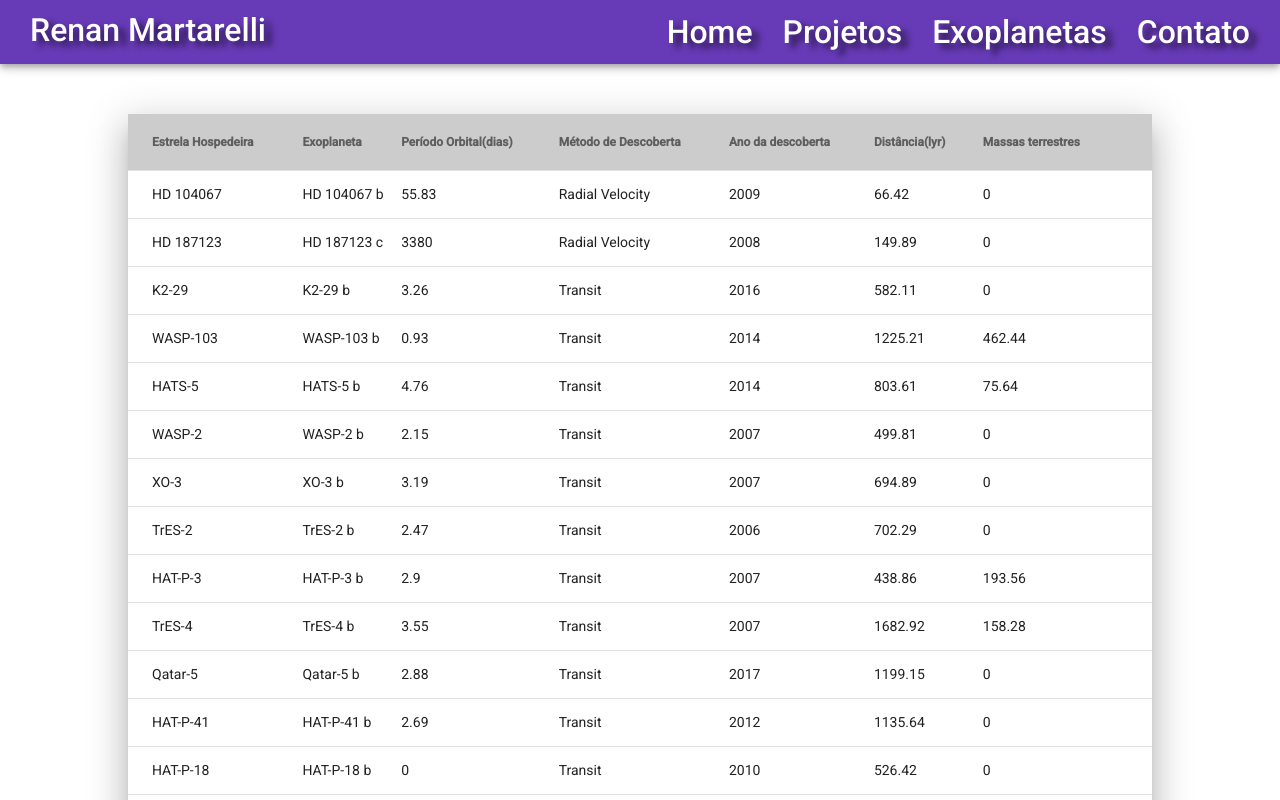
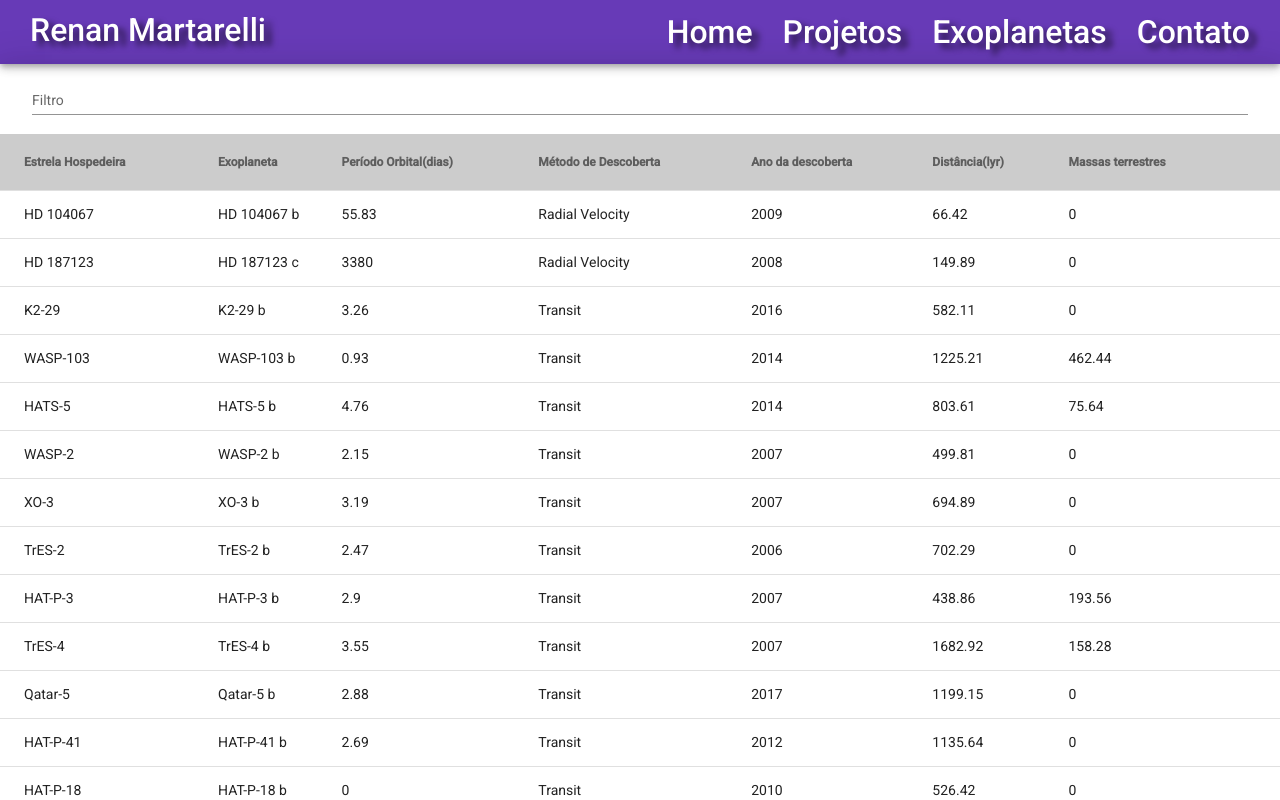
Before and after one commit to Martarelli/Angular-Martarelli, an Angular app: page /exoplanets in a window 1280 px wide. Shown: the top 800 px of the page. Built offline with nearby package versions, Linux system fonts and the light colour scheme.

Commit message:
adicionado filtro

```diff
--- a/src/app/app.module.ts
+++ b/src/app/app.module.ts
@@ -1,8 +1,10 @@
 import { HttpClient, HttpClientModule } from '@angular/common/http';
 import { NgModule } from '@angular/core';
 import { FormsModule } from '@angular/forms';
+import { MatFormFieldModule } from '@angular/material/form-field';
 import { MatGridListModule } from '@angular/material/grid-list';
 import { MatIconModule } from '@angular/material/icon';
+import { MatInputModule } from '@angular/material/input';
 import { MatListModule } from '@angular/material/list';
 import { MatPaginatorModule } from '@angular/material/paginator';
 import { MatSortModule } from '@angular/material/sort';
@@ -40,7 +42,9 @@ import { HeaderComponent } from './shared/components/header/header.component';
     MatListModule,
     FormsModule,
     MatTableModule,
-    MatSortModule
+    MatSortModule,
+    MatFormFieldModule,
+    MatInputModule
   ],
   providers: [HttpClient],
   bootstrap: [AppComponent]
--- a/src/app/components/exoplanets/exoplanets.component.css
+++ b/src/app/components/exoplanets/exoplanets.component.css
@@ -1,8 +1,12 @@
-div {
+.body-exoplanets {
+  height: 100%;
+  margin: 50px auto;
+  width: 100%;
+}
+.exoplanets-table{
   margin: 50px auto;
   width: 80%;
 }
-
 table {
   width: 100%;
 }
@@ -11,3 +15,8 @@ table {
   font-weight: 800;
   background-color: #ccc;
 }
+
+.mat-form-field{
+  width: 100%;
+  padding: 0 2rem;
+}
--- a/src/app/components/exoplanets/exoplanets.component.html
+++ b/src/app/components/exoplanets/exoplanets.component.html
@@ -1,7 +1,10 @@
-<!-- <mat-list *ngFor="let exoplanet of exoplanets">
-<mat-list-item>{{exoplanet}}</mat-list-item>
-</mat-list> -->
 <div class="mat-elevation-z20">
+
+    <mat-form-field appearance="standard">
+      <mat-label>Filtro</mat-label>
+      <input class="input-filter" matInput (keyup)="applyFilter($event)" placeholder="Filtro" #input>
+    </mat-form-field>
+
     <table mat-table [dataSource]="dataSource" matSort>
       <ng-container matColumnDef="hostname">
         <th mat-header-cell *matHeaderCellDef mat-sort-header>Estrela Hospedeira</th>
--- a/src/app/components/exoplanets/exoplanets.component.ts
+++ b/src/app/components/exoplanets/exoplanets.component.ts
@@ -5,6 +5,7 @@ import { MatTableDataSource } from '@angular/material/table';
 
 import { ApiNasaExoplanetsService } from './../../shared/services/api-nasa-exoplanets.service';
 import { Exoplanet } from './../models/exoplanet';
+
 
 @Component({
   selector: 'rmapp-exoplanets',
@@ -27,16 +28,14 @@ export class ExoplanetsComponent implements OnInit, AfterViewInit {
   pageSize:string = '';
   pageSizeOptions: number[] = [15, 25, 50, 100];
 
-  dataSource = new MatTableDataSource();
+  dataSource = new MatTableDataSource<Exoplanet>();
 
   displayedColumns: string[] = ['hostname', 'pl_name', 'pl_orbper', 'discoverymethod', 'disc_year','sy_dist', 'pl_masse'];
 
    constructor(private apiExoplanets: ApiNasaExoplanetsService) { }
 
   ngOnInit(): void {
-    // this.getExoplanets();
     this.getExoplanetsArray();
-
   }
 
   getExoplanetsArray(){
@@ -51,19 +50,18 @@ export class ExoplanetsComponent implements OnInit, AfterViewInit {
   }
 
   ngAfterViewInit(): void {
-
     this.dataSource.paginator = this.paginator;
     this.dataSource.sort = this.sort;
-    console.log(this.dataSource.sort)
   }
-  // getExoplanets(){
-  //   this.apiExoplanets.getQuery().subscribe(data => {
-  //     console.log(data[2])
-  //     for (let exoplanets of data){
-  //       this.exoplanets.push(Object.values(exoplanets));
-  //     }
-  //   })
-  //   }
+
+  applyFilter(event: Event) {
+    const filterValue = (event.target as HTMLInputElement).value;
+    this.dataSource.filter = filterValue.trim().toLowerCase();
+
+    if (this.dataSource.paginator) {
+      this.dataSource.paginator.firstPage();
+    }
+  }
 
 
 
```
Lines whose indentation alone changed are shown as unchanged.
